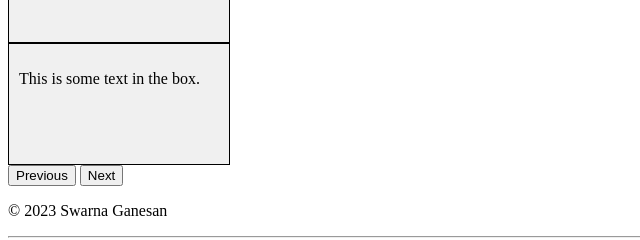
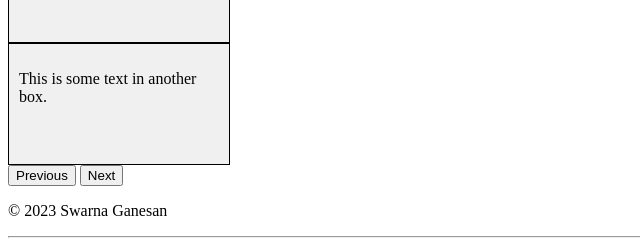
Before and after one commit to lekahswarna/Modern, a plain HTML site: page index.html in a window 1280 px wide. Shown: the part 224-464 px from the top of the page, 0-640 px from the left. Drawn offline with Linux system fonts and the light colour scheme; a script that the page names is missing.

Commit message:
Update index.html

```diff
--- a/index.html
+++ b/index.html
@@ -21,7 +21,7 @@
     <h2>By Swarna Ganesan(9d)</h2>
     <li><a href="https://linktr.ee/Swarna_Ganesan">Links from creator</a></li>
 
-    <!-- The First Carousel Section -->
+   <!-- The First Carousel Section -->
     <div class="carousel-container">
         <div class="carousel">
             <div class="carousel-item">
@@ -31,7 +31,7 @@
             </div>
             <div class="carousel-item">
                 <div class="box">
-                    <p>This is some text in the box.</p>
+                    <p>This is some text in another box.</p>
                 </div>
             </div>
         </div>
```
